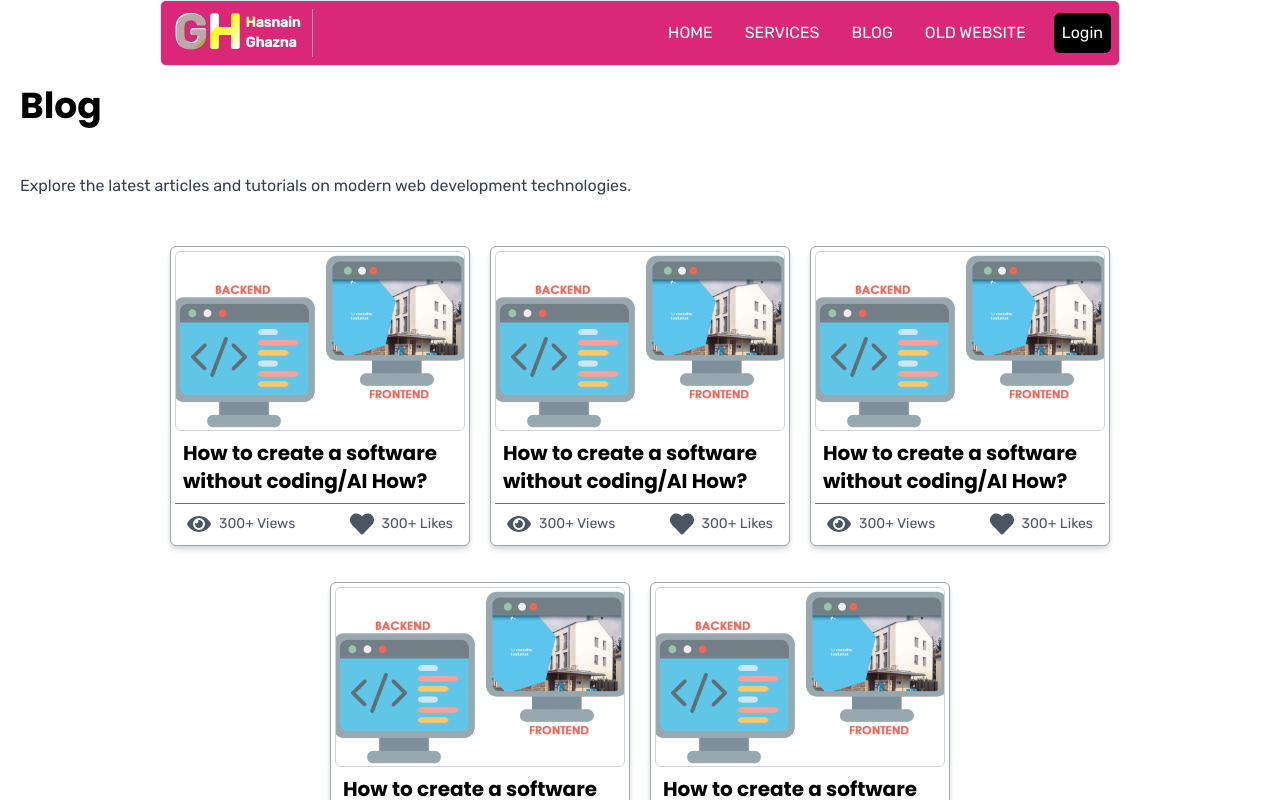
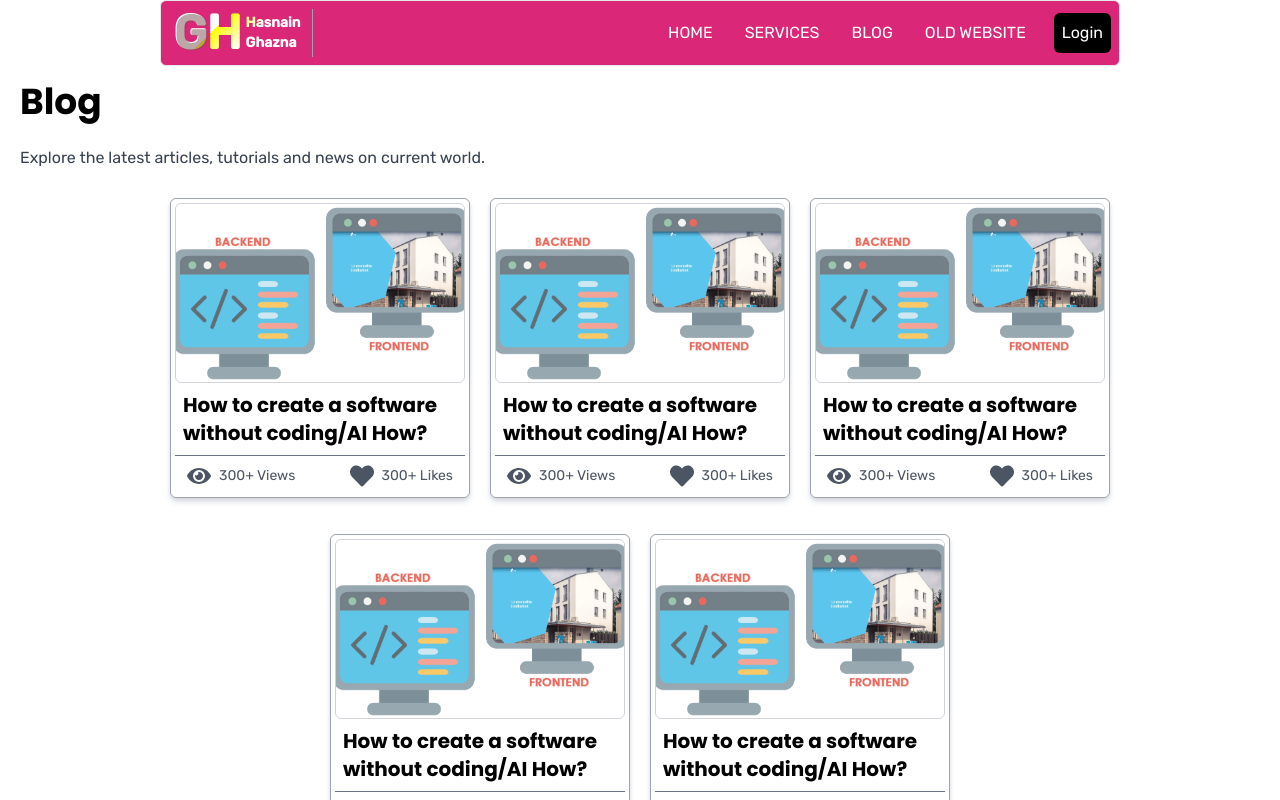
Before and after one commit to mhgkhan/ghazna, a Next.js app: page /blog in a window 1280 px wide. Shown: the top 800 px of the page. Built offline with nearby package versions, Linux system fonts and the light colour scheme.

Commit message:
changing in paragraph blog heading

```diff
--- a/src/app/blog/page.js
+++ b/src/app/blog/page.js
@@ -8,8 +8,8 @@ const page = () => {
     <article className="min-h-screen">
       <section role="heading" className="w-full">
         <div className="container mx-auto">
-          <h1 className="md:p-auto p-5 text-4xl font-bold">Blog</h1>
-          <p className="md:p-auto p-5 my-2 text-gray-700 dark:text-gray-200">Explore the latest articles and tutorials on modern web development technologies.</p>
+          <h1 className="md:p-auto px-5 py-4 text-4xl font-bold">Blog</h1>
+          <p className="md:p-auto px-5 my-2 text-gray-700 dark:text-gray-200">Explore the latest articles, tutorials and news on current world.</p>
         </div>
       </section>
 
```
